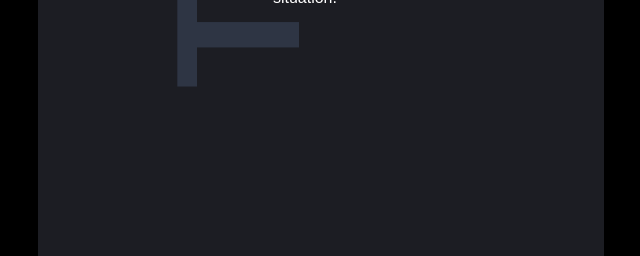
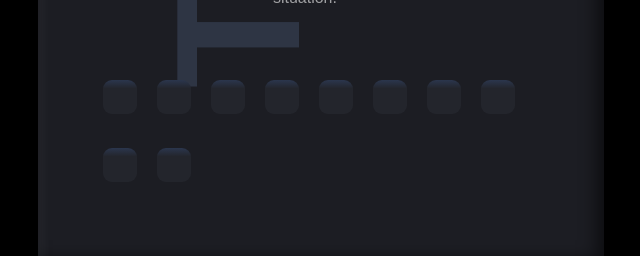
Before and after one commit to trrapp12/Trevor-Rapp-Electronic-Business-Card, a React (Create React App) app in the folder trevor-rapp-electronic-business-card/: page / in a window 1280 px wide. Shown: the part 675-931 px from the top of the page, without its empty margins (319-959 px from the left). Built offline with nearby package versions, Linux system fonts and the light colour scheme; some icons are missing; a web font is replaced by a local one.

Commit message:
fix solution so the  buttons link to href and now have some nice css

```diff
--- a/trevor-rapp-electronic-business-card/package.json
+++ b/trevor-rapp-electronic-business-card/package.json
@@ -1,6 +1,7 @@
 {
   "name": "trevor-rapp-electronic-business-card",
   "version": "0.1.0",
+  "homepage": " https://trrapp12.github.io/Trevor-Rapp-Electronic-Business-Card",
   "private": true,
   "dependencies": {
     "@testing-library/jest-dom": "^5.16.2",
@@ -12,6 +13,8 @@
     "web-vitals": "^2.1.4"
   },
   "scripts": {
+    "predeploy": "npm run build",
+    "deploy": "gh-pages -b master -d build",
     "start": "react-scripts start",
     "build": "react-scripts build",
     "test": "react-scripts test",
@@ -34,5 +37,8 @@
       "last 1 firefox version",
       "last 1 safari version"
     ]
+  },
+  "devDependencies": {
+    "gh-pages": "^3.2.3"
   }
 }
--- a/trevor-rapp-electronic-business-card/public/index.html
+++ b/trevor-rapp-electronic-business-card/public/index.html
@@ -41,5 +41,37 @@
       To begin the development, run `npm start` or `yarn start`.
       To create a production bundle, use `npm run build` or `yarn build`.
     -->
+    <script>
+      (() => {
+        window.addEventListener('resize', () => {
+          let vh = window.innerHeight * 0.01;
+          document.documentElement.style.setProperty('--vh', `${vh}px`)
+        })
+      })
+    </script>
+    <script>
+      (() => {
+        window.addEventListener('load', () => {
+
+          let iconButtons = document.getElementsByClassName('button--icon');
+
+          for (var i = 0; i < iconButtons.length; i++) {
+
+          let iconsImages = document.querySelectorAll('.lni')
+
+          iconButtons[i].addEventListener('mouseenter', (evt) => {
+              alert('mouseover')
+              // iconsImages.style.color = "#F5AD76"
+            });
+
+          iconButtons[i].addEventListener('hover', (evt) => {
+            alert('hover')
+              // iconsImages.style.color = "#F5AD76"
+            });
+
+          }
+        })
+      })
+    </script>
   </body>
 </html>
--- a/trevor-rapp-electronic-business-card/src/Footer.js
+++ b/trevor-rapp-electronic-business-card/src/Footer.js
@@ -4,10 +4,51 @@ import React from 'react'
 
 const Footer = (props) => {
 
-  const iconsArray = ["lni lni-html5","lni lni-css3","lni lni-javascript","lni lni-react","lni lni-nodejs","lni lni-python","lni lni-github-original","lni lni-git","lni lni-angular","lni lni-adobe"];
+  const iconsObjectArray = [
+    {
+      class: "lni lni-html5",
+      url : "https://github.com/trrapp12/Product-Page"
+    },
+    {
+      class: "lni lni-css3",
+      url : "https://github.com/trrapp12/diana-tribute"
+    },
+    {
+      class: "lni lni-javascript",
+      url : "https://github.com/trrapp12/Slap-Happy"
+    },
+    {
+      class: "lni lni-react",
+      url : "https://github.com/trrapp12/React-Jokes"
+    },
+    {
+      class: "lni lni-nodejs",
+      url : "https://trrapp12.github.io/REACT-AirBNB-Clone/"
+    },
+    {
+      class: "lni lni-python",
+      url : "https://github.com/trrapp12/object_oriented_hangman"
+    },
+    {
+      class: "lni lni-github-original",
+      url : "https://github.com/trrapp12"
+    },
+    {
+      class: "lni lni-git",
+      url : "https://github.com/trrapp12"
+    },
+    {
+      class: "lni lni-angular",
+      url : "https://github.com/trrapp12/avengers_agents_of_shield_directory"
+    },
+    {
+      class: "lni lni-adobe",
+      url : "https://github.com/trrapp12/Flex_Box_Photo_Portfolio"
+    }
+  ];
 
-  const iconsArrayOutput = iconsArray.map((input) => {
-    return <i className={input}></i>
+  const iconsArrayOutput = iconsObjectArray.map((input) => {
+    return <div className="button--icon"><a href={input.url} target="_default" ><i className={input.class} ></i></a></div>
   })
 
   return (
--- a/trevor-rapp-electronic-business-card/src/index.css
+++ b/trevor-rapp-electronic-business-card/src/index.css
@@ -11,6 +11,7 @@
   margin: auto;
   padding: 3.43em;
   position: relative;
+  box-shadow: inset 8px 9px 10px rgb(255 255 255 / 3%), inset -8px -2px 16px rgb(0 0 0 / 52%);
 }
 
 .app--inner-container {
@@ -24,7 +25,7 @@
 
 body {
   background-color: black;
-  color: white;
+  color: #ffffff94;
   display: flex;
   flex-direction: column;
   font-family: nimbus-sans-extended, sans-serif;
@@ -60,11 +61,24 @@ button > .lni-github-original {
   justify-content: flex-start;
 }
 
+.button--icon {
+  margin: 10px;
+  height: -moz-fit-content;
+  height: fit-content;
+  border-radius: 9px;
+  padding: 17px;
+  background: linear-gradient(180deg, #4064a8 -68%, #23252c 25%);
+  /* border: 1px solid #4065A8; */
+}
+
 .footer--container {
   width: 100%;
   height: 8.5em;
   border-radius: 0px 0px 0px 10px;
-  padding-left: 46px;
+  display: flex;
+  flex-direction: row;
+  flex-wrap: wrap;
+  margin: 10% auto 0 auto;
 }
 
 form {
@@ -73,7 +87,6 @@ form {
 
 .lni {
   font-size: 2.25em;
-  margin: 0 46px 31px 0px;
   color: #4065A8;
 }
 
```
Also changed, not shown: 1 other file (tests, documents, lock files or other folders).
